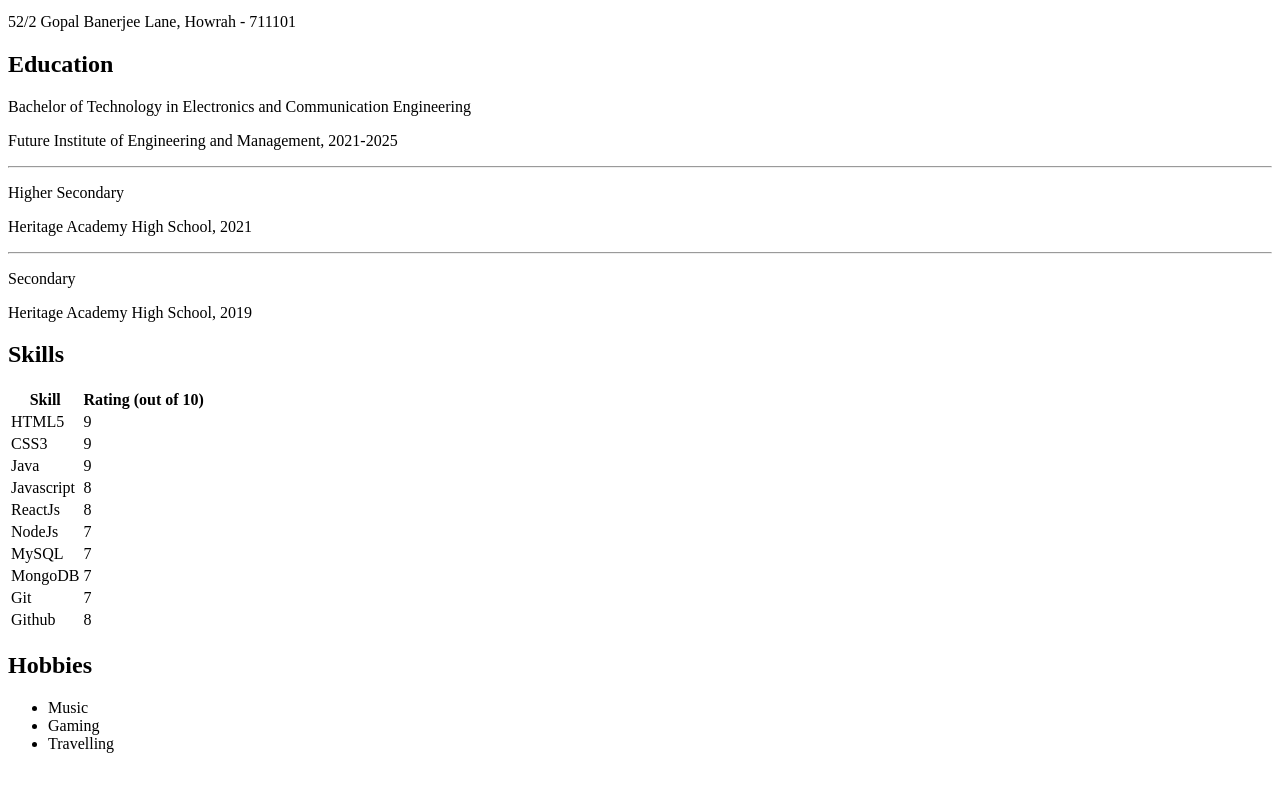
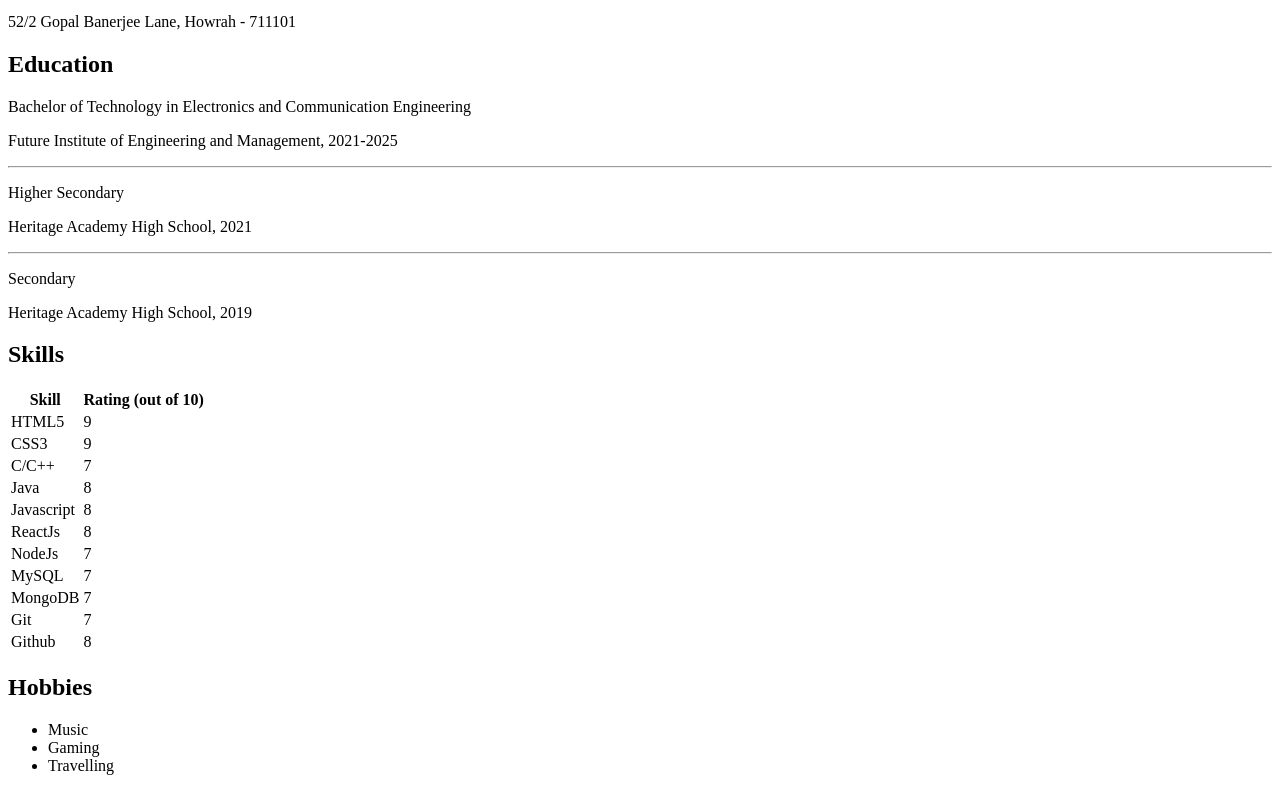
Before and after one commit to ayushmitra06/html-day1, a plain HTML site: page index.html in a window 1280 px wide. Shown: the part 771-1562 px from the top of the page. Before the commit the page ends 1540 px from the top, so only its background shows below. Drawn offline with Linux system fonts and the light colour scheme.

Commit message:
again update

```diff
--- a/index.html
+++ b/index.html
@@ -49,8 +49,12 @@
             <td>9</td>
           </tr>
           <tr>
+            <td>C/C++</td>
+            <td>7</td>
+          </tr>
+          <tr>
             <td>Java</td>
-            <td>9</td>
+            <td>8</td>
           </tr>
           <tr>
             <td>Javascript</td>
```
